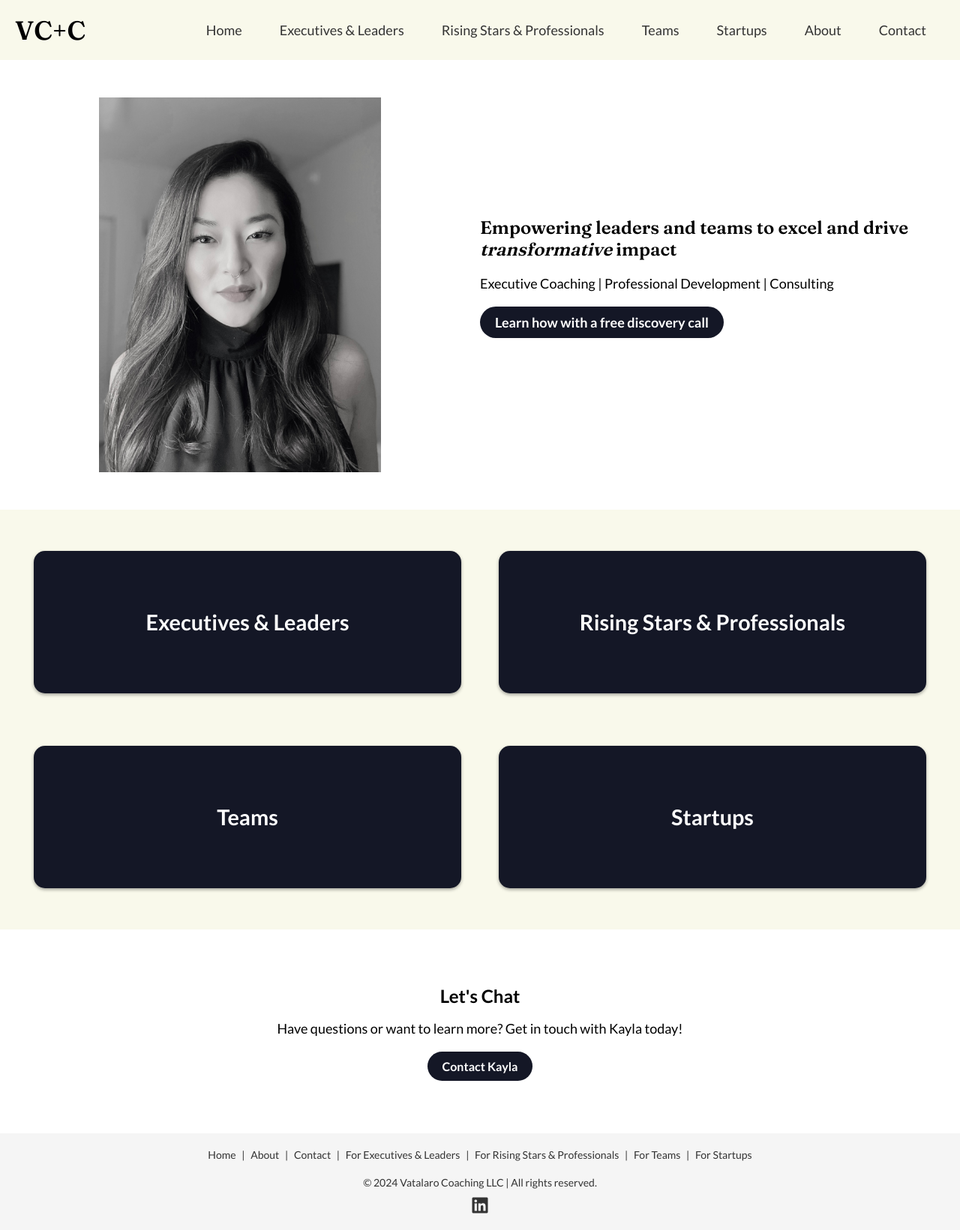
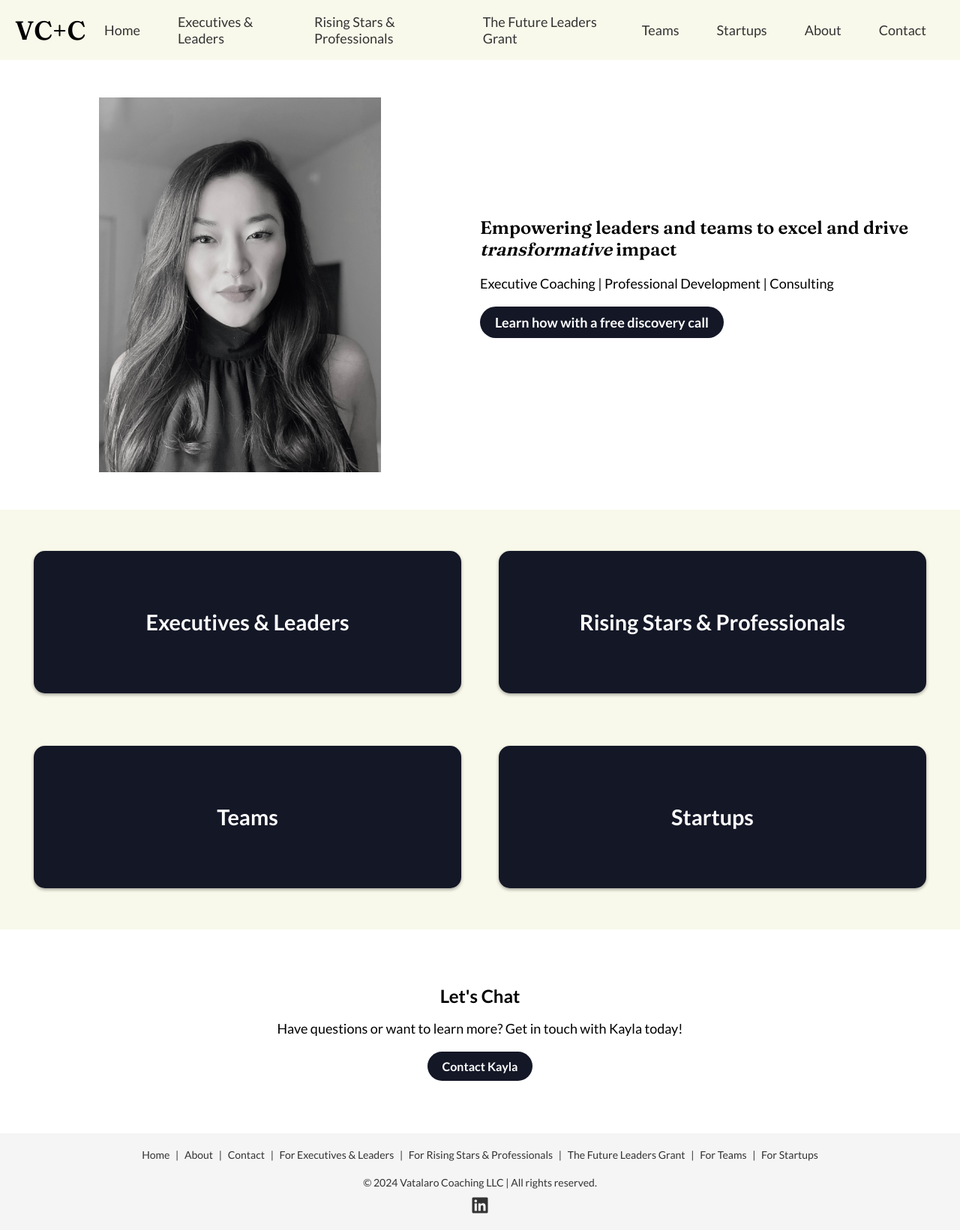
Before and after one commit to lucasamagno/vatalarocoaching, a Vue app: page / in a window 1280 px wide. Shown: the whole page at 75% size. Built offline with nearby package versions, Linux system fonts and the light colour scheme; a web font is replaced by a local one.

Commit message:
menu bar and footer

```diff
--- a/src/components/AppFooter.vue
+++ b/src/components/AppFooter.vue
@@ -7,6 +7,7 @@
         <router-link to="/contact" class="footer-link">Contact</router-link> |
         <router-link to="/executive-coaching" class="footer-link">For Executives & Leaders</router-link> |
         <router-link to="/rising-professionals" class="footer-link">For Rising Stars & Professionals</router-link> |
+        <router-link to="/the-future-leaders-grant" class="footer-link">The Future Leaders Grant</router-link> |
         <router-link to="/for-teams" class="footer-link">For Teams</router-link> |
         <router-link to="/startups" class="footer-link">For Startups</router-link>
       </div>
--- a/src/components/AppHeader.vue
+++ b/src/components/AppHeader.vue
@@ -14,6 +14,7 @@
       <p><router-link to="/" class="nav-link">Home</router-link></p>
       <p><router-link to="/executive-coaching" class="nav-link">Executives & Leaders</router-link></p>
       <p><router-link to="/rising-professionals" class="nav-link">Rising Stars & Professionals</router-link></p>
+      <p><router-link to="/the-future-leaders-grant" class="nav-link">The Future Leaders Grant</router-link></p>
       <p><router-link to="/for-teams" class="nav-link">Teams</router-link></p>
       <p><router-link to="/startups" class="nav-link">Startups</router-link></p>
       <p><router-link to="/about" class="nav-link">About</router-link></p>
@@ -24,6 +25,7 @@
         <p><router-link to="/" class="menu-item" @click="toggleMobileMenu">Home</router-link></p>
         <p><router-link to="/executive-coaching" class="menu-item" @click="toggleMobileMenu">Executives & Leaders</router-link></p>
         <p><router-link to="/rising-professionals" class="menu-item" @click="toggleMobileMenu">Rising Stars & Professionals</router-link></p>
+        <p><router-link to="/the-future-leaders-grant" class="menu-item" @click="toggleMobileMenu">The Future Leaders Grant</router-link></p>
         <p><router-link to="/for-teams" class="menu-item" @click="toggleMobileMenu">Teams</router-link></p>
         <p><router-link to="/startups" class="menu-item" @click="toggleMobileMenu">Startups</router-link></p>
         <p><router-link to="/about" class="menu-item" @click="toggleMobileMenu">About</router-link></p>
```
Also changed, not shown: 7 other files (tests, documents, lock files or other folders).
